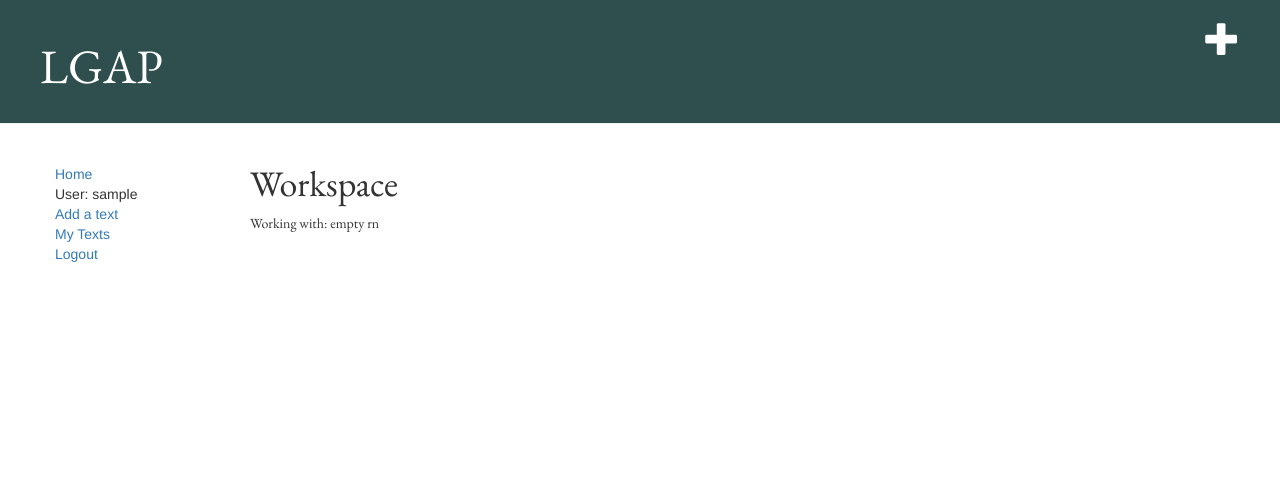
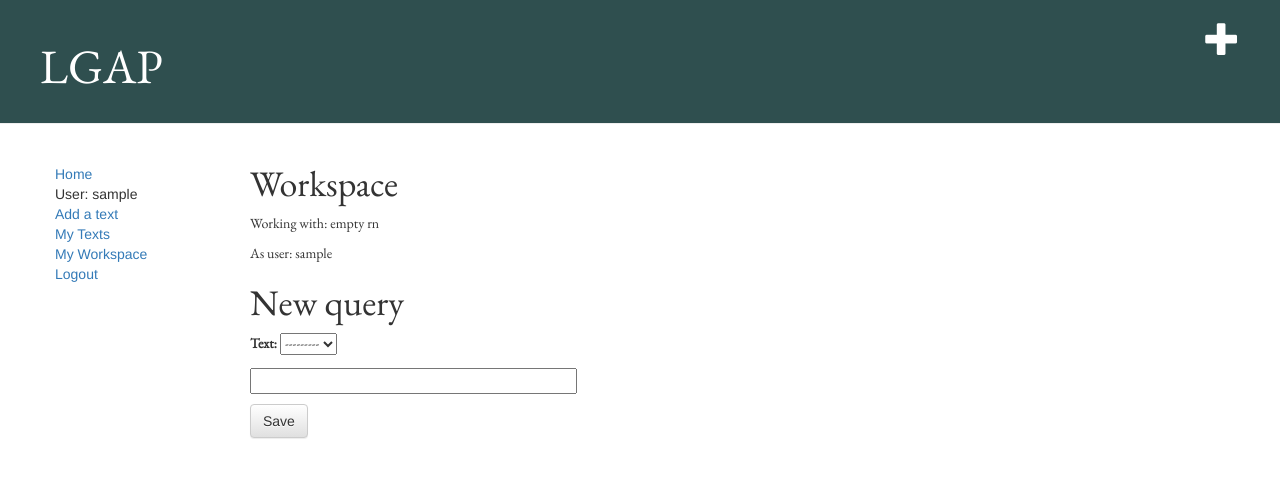
Before and after one commit to jdbuysse/lgap, a Django app: page /workspace/ in a window 1280 px wide. Shown: the top 478 px of the page. Run offline with Django 3.2, Linux system fonts and the light colour scheme; the visitor is signed in with stand-in values (Sample User, id 1); data that the repository does not hold is empty; some libraries are stand-ins or nearby versions.

Commit message:
got the shell of the workspace form going

```diff
--- a/nlp/forms.py
+++ b/nlp/forms.py
@@ -13,6 +13,14 @@ class UploadForm(forms.ModelForm):
         fields = ('title', 'description', 'fulltext',)
 
 
+# non-binding form for user to select text to work with and run a query
+# current implementation: TBD what I have the form try and do
+class WorkspaceForm(forms.Form):
+    # for now this is all texts, not user-specific. fix later.
+    text = forms.ModelChoiceField(queryset=UploadText.objects.all())
+    query = forms.CharField(label='', widget=forms.TextInput(attrs={'size': '40'}))
+
+
 # TextForm is a custom class not some django thing fyi
 # this is the 'form and function view' version that doesn't do database stuff or model forms.
 # this is used for the sentence parsing cause that doesn't have to interact with DB
--- a/nlp/models.py
+++ b/nlp/models.py
@@ -18,5 +18,5 @@ class UploadText(models.Model):
     fulltext = models.TextField()
 
     def __str__(self):
-        # formatting that will help with queryset I think. not sure why it's like this
+        # formatting that I should change later because it's long and confusing to have the ID there
         return '{0} ({1})'.format(self.id, self.title)
--- a/nlp/templates/nlp/base.html
+++ b/nlp/templates/nlp/base.html
@@ -26,6 +26,7 @@
                         <li>User: {{ user.get_username }}</li>
                         <li><a href="{% url 'upload-tester' %}"> Add a text </a></li>
                         <li><a href="{% url 'my-texts'%}">My Texts</a></li>
+                        <li><a href="{% url 'workspace'%}">My Workspace</a></li>
                         <li><a href="{% url 'logout'%}">Logout</a></li>
                     {% else %}
                         <li><a href="{% url 'login'%}">Login</a></li>
--- /dev/null
+++ b/nlp/templates/nlp/query_result.html
@@ -0,0 +1,6 @@
+{% extends "nlp/base.html" %}
+
+{% block content %}
+    <h1>Result of query</h1>
+    <p> Searching for string {{ query }}</p>
+{% endblock %}
--- a/nlp/templates/nlp/workspace.html
+++ b/nlp/templates/nlp/workspace.html
@@ -3,7 +3,13 @@
 {% block content %}
     <h1>Workspace</h1>
     <p>Working with: {{ workingfile }}</p>
+    <p>As user: {{ user }}</p>
 <!--the idea with this page is to create a form that has a dropdown menu of texts, and a user entered charfield-->
 <!--test case for now: literal string match with selected text-->
 <!--see: https://stackoverflow.com/questions/57499033/how-to-create-a-dropdown-menu-in-django-with-selections-from-created-model-objec-->
+    <h1>New query</h1>
+    <form method="POST" class="create-form">{% csrf_token %}
+        {{ form.as_p }}
+        <button type="submit" class="save btn btn-default">Save</button>
+    </form>
 {% endblock %}
--- a/nlp/views.py
+++ b/nlp/views.py
@@ -5,14 +5,47 @@ from django.contrib.auth.mixins import LoginRequiredMixin
 # so these are just like common template things for views?
 from django.views import generic
 # forms
-from .forms import TextForm, UploadForm, UploadText
+from .forms import TextForm, UploadForm, UploadText, WorkspaceForm
 
 # workspace
 
 
 def workspace(request):
     workingfile = "empty rn"
-    return render(request, 'nlp/workspace.html', {'workingfile': workingfile})
+    user = request.user
+    if request.method == "POST":
+        form = WorkspaceForm(request.POST)
+        if form.is_valid():
+            cd = form.cleaned_data
+            query = cd.get('query')
+            return render(request, 'nlp/query_result.html', {'query': query})
+
+    else:
+        form = WorkspaceForm()
+    return render(request, 'nlp/workspace.html', {'workingfile': workingfile, 'user': user, 'form': form})
+
+# def post_new(request):
+#     if request.method == "POST":
+#         form = TextForm(request.POST)
+#         if form.is_valid():
+#             cd = form.cleaned_data
+#             post = cd.get('a')
+#             length = len(post)
+#             doc = nlp.read(post)
+#             pos = nlp.posmatch(doc)
+#             dep = nlp.depmatch(doc)
+#             viz = nlp.visualize(post)
+#             return render(request, 'nlp/textresult.html',
+#             {'post': post, 'pos': pos, 'dep': dep, 'viz': viz, 'len': length})
+#     else:
+#         form = TextForm()
+#     return render(request, 'nlp/text_edit.html', {'form': form})
+
+
+
+
+
+
 
 
 # home page/index
```
